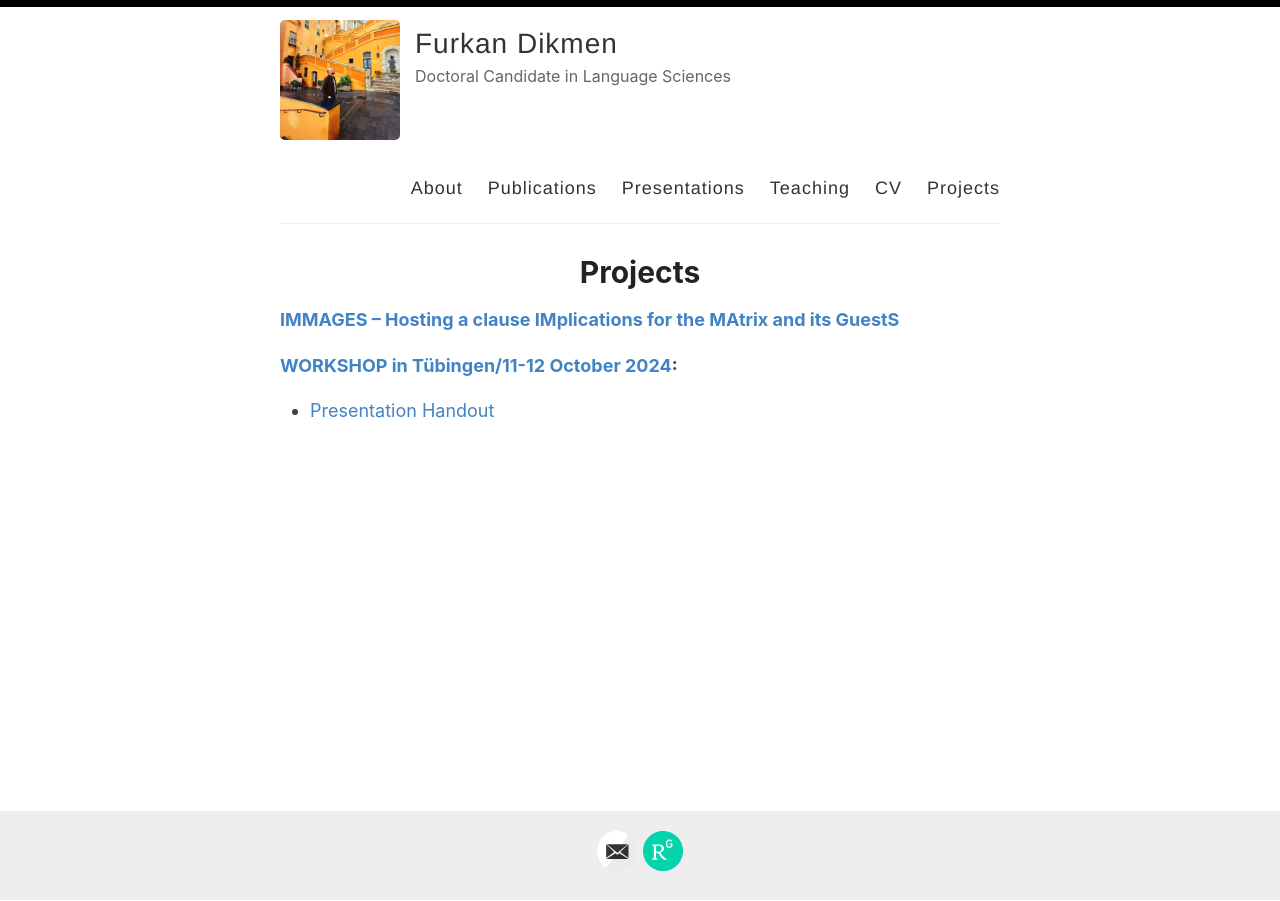
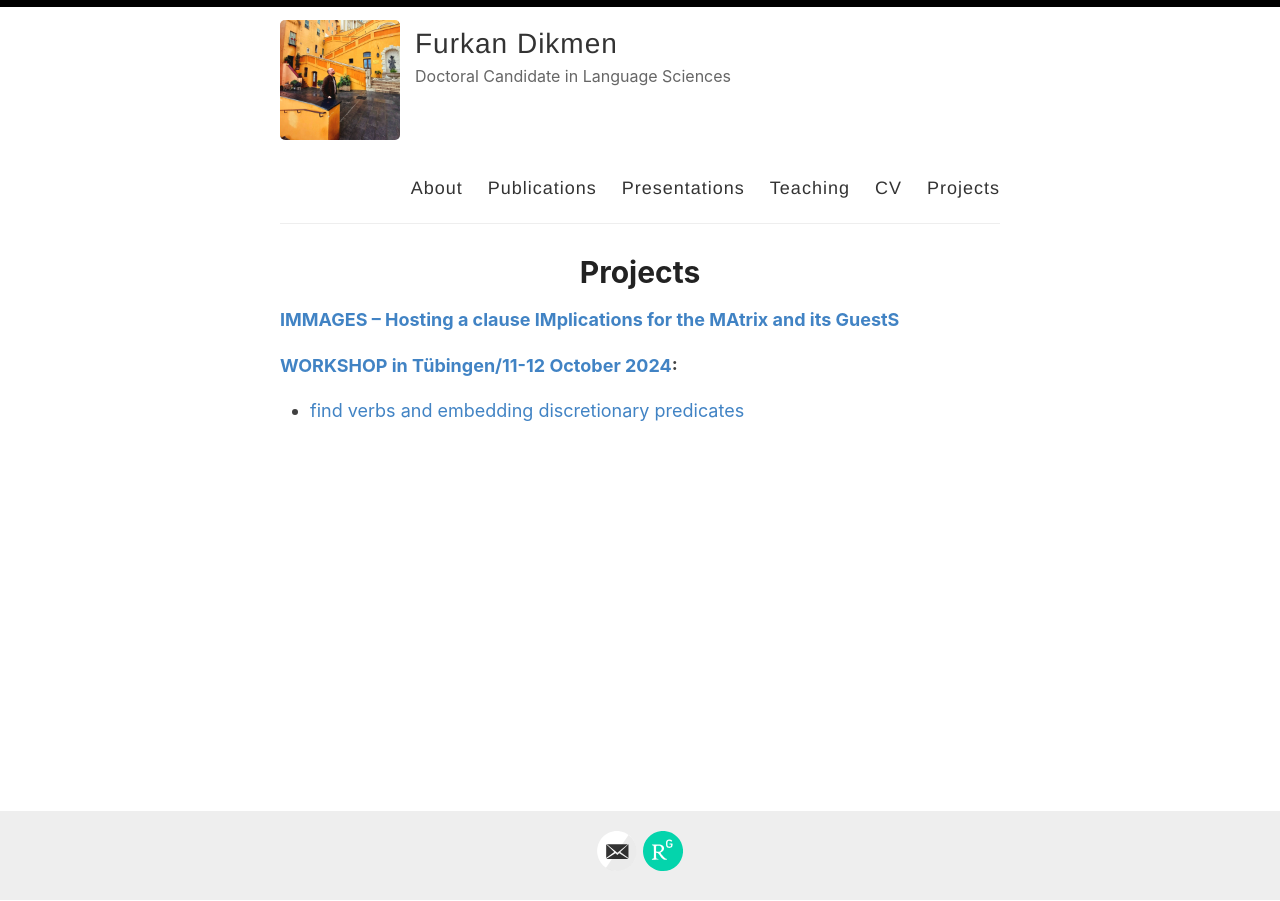
Before and after one commit to furkandikmen/furkandikmen.github.io, a Jekyll site: the page built from _pages/projects.md, in a window 1280 px wide. Built offline with Jekyll 4.4.1, drawn with Linux system fonts in a browser that asks for light colours.

Commit message:
Update projects.md

```diff
--- a/_pages/projects.md
+++ b/_pages/projects.md
@@ -9,4 +9,4 @@ permalink: /projects/
 
 **[WORKSHOP in Tübingen/11-12 October 2024](https://immages.hypotheses.org/1013){:target="_blank" rel="noopener noreferrer"}:**
 
-- [Presentation Handout](https://furkandikmen.com/assets/presentations/find_predicates(1).pdf){:target="_blank" rel="noopener noreferrer"}
+- [find verbs and embedding discretionary predicates](https://furkandikmen.com/assets/presentations/find_predicates(1).pdf){:target="_blank" rel="noopener noreferrer"}
```
